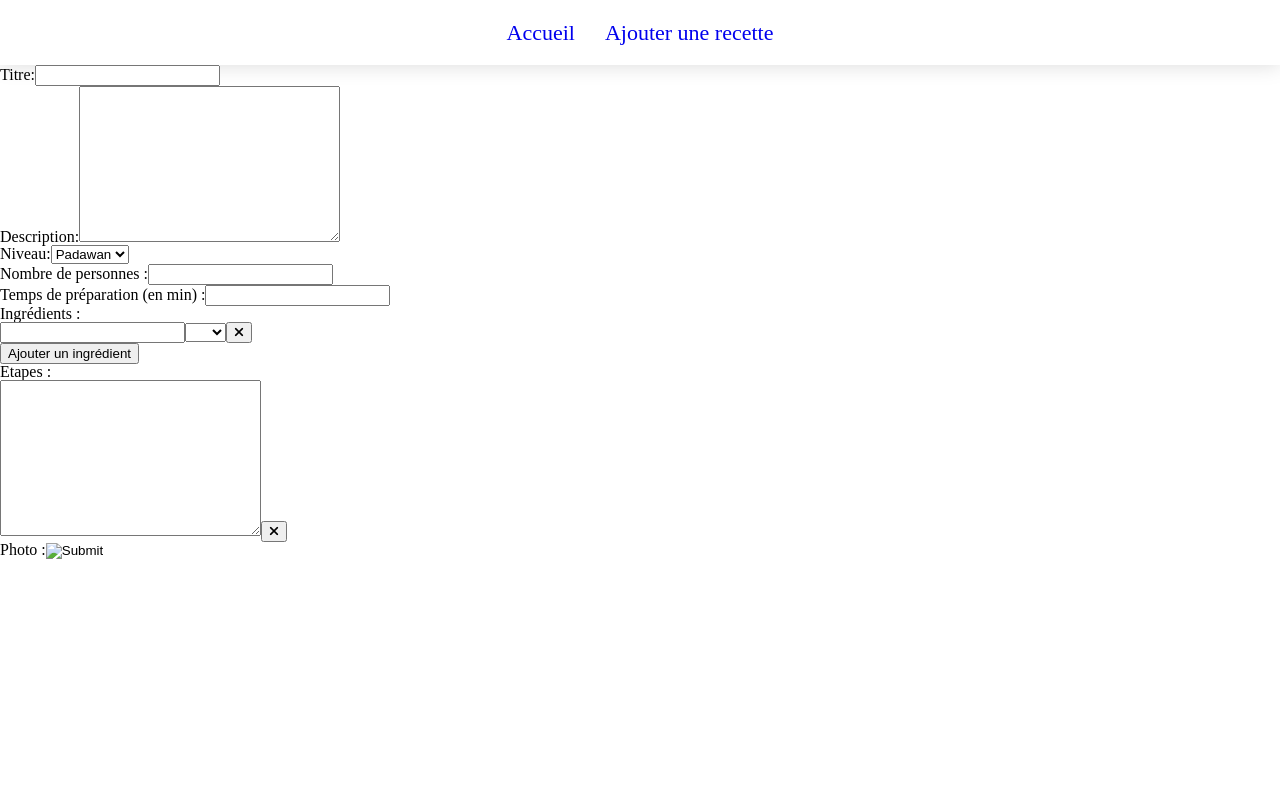
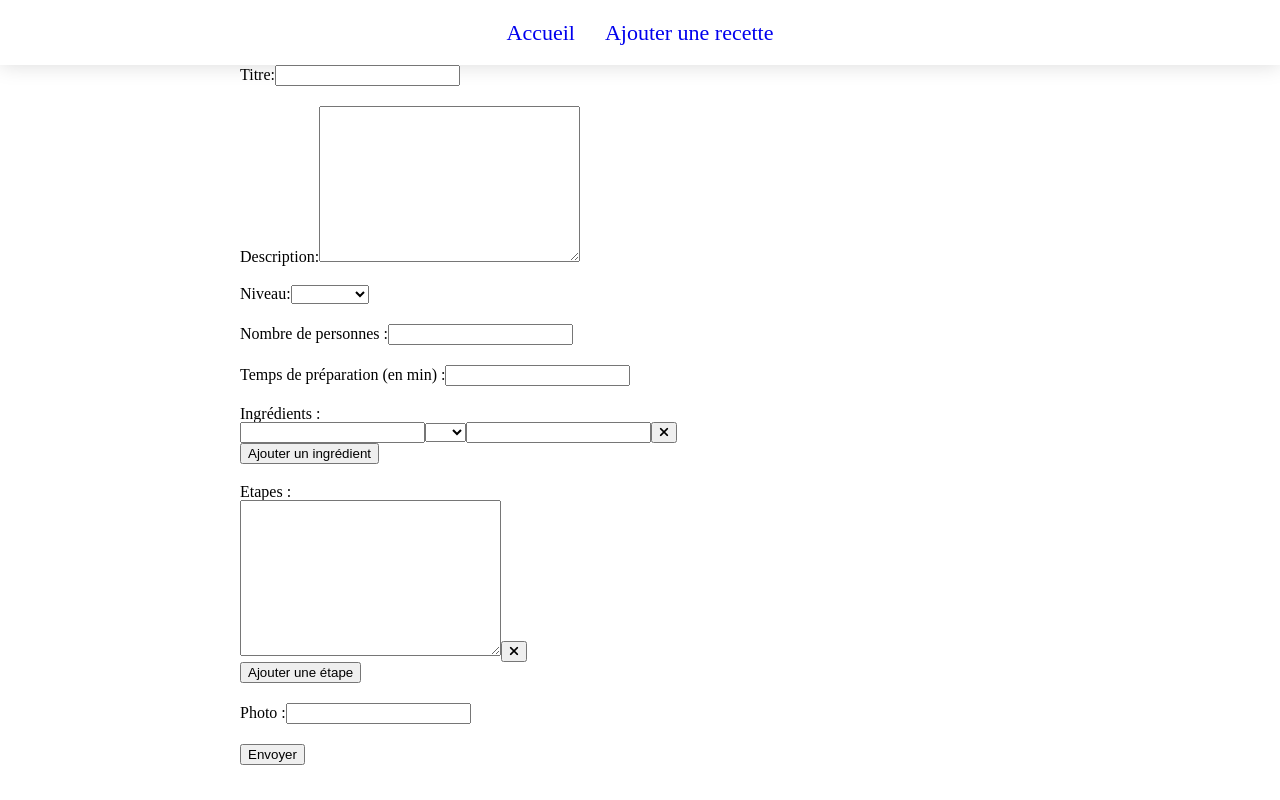
Before and after one commit to jblndn/Cantina, a Vue app: page /#/add in a window 1280 px wide. Built offline with nearby package versions, Linux system fonts and the light colour scheme.

Commit message:
récupération données formulaire

```diff
--- a/package.json
+++ b/package.json
@@ -13,6 +13,7 @@
     "core-js": "^2.6.5",
     "node-sass": "^4.12.0",
     "vue": "^2.6.10",
+    "vue2-touch-events": "^2.0.0",
     "vuelidate": "^0.7.4"
   },
   "devDependencies": {
--- a/public/index.html
+++ b/public/index.html
@@ -18,4 +18,6 @@
     <!-- built files will be auto injected -->
   </body>
   <script src="https://kit.fontawesome.com/8f2aed7abd.js"></script>
+  <script src="https://ajax.googleapis.com/ajax/libs/jquery/3.1.0/jquery.min.js"></script>
+
 </html>
--- a/src/App.vue
+++ b/src/App.vue
@@ -17,7 +17,24 @@ export default {
 </script>
 
 <style>
+  .wrapper{
+    width: 800px;
+    margin: 0 auto;
+  }
   .centered{
     margin: 0 auto;
   }
+  .font-menu{
+    font-size: 22px;
+    line-height: 25px;
+  }
+  .title-card{
+    font-size: 18px;
+    line-height: 22px;
+  }
+  .title-home{
+    font-size: 50px;
+    text-align: center;
+    margin: 40px 0;
+  }
 </style>
--- a/src/components/card.vue
+++ b/src/components/card.vue
@@ -1,7 +1,7 @@
 <template>
 
     <div class="card">
-        <router-link :to='`/edit/${recipe.id}`'>
+        <router-link :to='`/recipe/${recipe.id}`'>
             <div class="container-img">
                 <img :src="recipe.photo" alt="">
                 <div class="container-icon">
--- a/src/components/form.vue
+++ b/src/components/form.vue
@@ -1,16 +1,16 @@
 <template>
-    <form action="">
+    <form class="form-add wrapper" @submit.prevent="onSubmit">
         <div class="form-container">
             <label for="titre">Titre:</label>
-            <input type="text" id="titre">
+            <input type="text" id="titre" v-model="recipe.titre">
         </div>
         <div class="form-container">
             <label for="description">Description:</label>
-            <textarea name="description" id="description" cols="30" rows="10"></textarea>
+            <textarea name="description" id="description" v-model="recipe.description" cols="30" rows="10"></textarea>
         </div>
         <div class="form-container">
             <label for="niveau">Niveau:</label>
-            <select name="niveau" id="niveau">
+            <select name="niveau" id="niveau" v-model="recipe.niveau">
                 <option value="padawan">Padawan</option>
                 <option value="jedi">Jedi</option>
                 <option value="maitre">Maître</option>
@@ -18,19 +18,19 @@
         </div>
         <div class="form-container">
             <label for="personnes">Nombre de personnes :</label>
-            <input type="number" name="personnes" id="personnes" step="1">
+            <input type="number" name="personnes" id="personnes" v-model="recipe.personnes" step="1">
         </div>
         <div class="form-container">
-            <label for="time">Temps de préparation (en min) :</label>
-            <input type="number" name="time" id="time" step="5">
+            <label for="temps">Temps de préparation (en min) :</label>
+            <input type="number" name="temps" id="temps" v-model="recipe.tempsPreparation" step="5">
         </div>
         <div class="form-container">
             <label for="ingredients">Ingrédients :</label>
-            <ul>
+            <ul class="container-ingredient">
                 <li class="one-ingredient">
-                    <input type="number">
+                    <input type="number" id="nombre">
                     <select name="mesure" id="mesure">
-                        <option value="empty"> </option>
+                        <option value=""> </option>
                         <option value="l">l</option>
                         <option value="dl">dl</option>
                         <option value="cl">cl</option>
@@ -40,18 +40,19 @@
                         <option value="cg">cg</option>
                         <option value="mg">mg</option>
                     </select>
-                    <button>
+                    <input type="text" id="nom">
+                    <button type="button" @click="deleteIngredient">
                         <i class="fas fa-times"></i>
                     </button>
                 </li>
             </ul>
-            <button>
+            <button type="button" @click="addIngredient">
                 Ajouter un ingrédient
             </button>
         </div>
         <div class="form-container">
             <label for="etapes">Etapes :</label>
-            <ul>
+            <ul class="container-step">
                 <li class="one-step">
                     <textarea name="etape" id="etape" cols="30" rows="10"></textarea>
                     <button>
@@ -59,15 +60,24 @@
                     </button>
                 </li>
             </ul>
+            <button type="button" @click="addStep">
+                Ajouter une étape
+            </button>
         </div>
         <div class="form-container">
             <label for="photo">Photo :</label>
-            <input type="image">
+            <input type="url" id="photo" v-model="recipe.photo">
+        </div>
+        <div class="form-container">
+            <button type="submit">
+                Envoyer
+            </button>
         </div>
     </form>
 </template>
 
 <script>
+
 export default {
     name: 'Form',
     props: {
@@ -81,12 +91,120 @@ export default {
                     niveau: '',
                     personnes: '',
                     tempsPreparation: '',
-                    ingredients: Object,
-                    etapes: Object,
+                    ingredients: [],
+                    etapes: [],
                     photo: '',
                 }
             }
         }
+    },
+    methods: {
+        addIngredient: function(){
+            let oneIngredient = '<li class="one-ingredient">'+
+                    '<input type="number" id="nombre">'+
+                    '<select name="mesure" id="mesure">'+
+                        '<option value="empty"> </option>'+
+                        '<option value="l">l</option>'+
+                        '<option value="dl">dl</option>'+
+                        '<option value="cl">cl</option>'+
+                        '<option value="ml">ml</option>'+
+                        '<option value="g">g</option>'+
+                        '<option value="dg">dg</option>'+
+                        '<option value="cg">cg</option>'+
+                        '<option value="mg">mg</option>'+
+                    '</select>'+
+                    '<input type="text" id="nom">'+
+                    '<button type="button" @click="deleteIngredient">'+
+                        '<i class="fas fa-times"></i>'+
+                    '</button>'+
+                '</li>'
+
+            $('.container-ingredient').append(oneIngredient);
+        },
+        addStep: function(){
+            let oneStep = '<li class="one-step">'+
+                    '<textarea name="etape" id="etape" cols="30" rows="10"></textarea>'+
+                    '<button>'+
+                        '<i class="fas fa-times"></i>'+
+                    '</button>'+
+                '</li>'
+
+            $('.container-step').append(oneStep);
+        },
+        deleteIngredient: function(){
+            console.log(this);
+             this.$event.target.parent().removeChild(this.$event.target);
+        },
+        // getTitle: function(){
+        //     let titleValue = document.querySelector('#titre').value;
+
+        //     this.recipe.titre = titleValue;
+        // },
+        // getDescription: function(){
+        //     let descriptionValue = document.querySelector('#description').value;
+
+        //     this.recipe.description = descriptionValue;
+        // },
+        // getLevel: function(){
+        //     let levelValue = document.querySelector('#niveau').value;
+
+        //     this.recipe.niveau = levelValue;
+        // },
+        // getPeople: function(){
+        //     let peopleValue = document.querySelector('#personnes').value;
+
+        //     this.recipe.personnes = peopleValue;
+        // },
+        getIngredients: function(){
+            let ingredientsDOM = document.querySelectorAll('.one-ingredient');
+            let ingredients = [];
+
+            for (let i = 0; i < ingredientsDOM.length; i++) {
+
+                let number = ingredientsDOM[i].querySelector('#nombre').value;
+                let mesure = ingredientsDOM[i].querySelector('#mesure').value;
+                let name = ingredientsDOM[i].querySelector('#nom').value;
+
+                let ingredientValue = number + mesure + ' ' + name;
+                ingredients.push(ingredientValue)
+
+            }
+            this.recipe.ingredients = ingredients;
+        },
+        getSteps: function(){
+            let stepDom = document.querySelectorAll('.one-step');
+            let steps = [];
+
+            for (let i = 0; i < stepDom.length; i++) {
+
+                let stepValue = stepDom[i].querySelector('#etape').value;
+                steps.push(stepValue)
+
+            }
+            this.recipe.etapes = steps;
+        },
+        // getPicture: function(){
+        //     let pictureValue = document.querySelector('#photo').value;
+
+        //     this.recipe.photo = pictureValue;
+        // },
+        onSubmit: function(){
+            // this.getTitle();
+            // this.getDescription();
+            // this.getLevel();
+            // this.getPeople();
+            this.getIngredients();
+            this.getSteps();
+            // this.getPicture();
+            this.$emit('send', this.recipe)
+        }
     }
 }
 </script>
+
+<style scoped>
+
+    .form-container{
+        margin-bottom: 20px;
+    }
+</style>
--- a/src/pages/add.vue
+++ b/src/pages/add.vue
@@ -1,16 +1,25 @@
 <template>
-    <div class="container-add centered">
-        <Form/>
+    <div class="container-add">
+        <Form @send='addRecipe'/>
     </div>
 </template>
 
 <script>
 import Form from "../components/form.vue"
+import Service from '../services/Service.js'
 
 export default {
     name: 'add',
     components: {
         Form
+    },
+    methods: {
+         addRecipe: function(recipe){
+
+            Service.addRecipe(recipe).then(res => {
+                    this.$router.replace('/')
+            }).catch(({message}) => alert(message))
+        }
     }
 }
 </script>
--- a/src/pages/home.vue
+++ b/src/pages/home.vue
@@ -41,17 +41,5 @@ export default {
         justify-content: flex-start;
         align-content: center;
     }
-    .font-menu{
-        font-size: 22px;
-        line-height: 25px;
-    }
-    .title-card{
-        font-size: 18px;
-        line-height: 22px;
-    }
-    .title-home{
-        font-size: 50px;
-        text-align: center;
-        margin: 40px 0;
-    }
+
 </style>
--- a/src/pages/recipe.vue
+++ b/src/pages/recipe.vue
@@ -1,10 +1,13 @@
 <template>
-    <div class="container-recipe centered">
+    <div class="container-recipe wrapper">
+
 
     </div>
 </template>
 
 <script>
+
+import Service from '../services/Service.js'
 
 export default {
     name: 'recipe',
--- a/src/services/Service.js
+++ b/src/services/Service.js
@@ -22,20 +22,20 @@ export default {
             .catch(errorHandler)
     },
 
-    // addUser: function (userObj) {
-    //     return axios.post(`${API_ENDPOINT}/recipes`, userObj)
-    //         .then(res => res.data)
-    //         .catch(errorHandler)
-    // },
+    addRecipe: function (recipeObj) {
+        return axios.post(`${API_ENDPOINT}/recipes`, recipeObj)
+            .then(res => res.data)
+            .catch(errorHandler)
+    },
 
-    // removeUser: function (userObj) {
+    // removeRecipe: function (userObj) {
     //     return axios.delete(`${API_ENDPOINT}/recipes/${userObj.id}`)
     //         .then(res => res.data)
     //         .catch(errorHandler)
     // },
 
 
-    // updateUser: function (userObj) {
+    // updateRecipe: function (userObj) {
     //     return axios.put(`${API_ENDPOINT}/recipes/${userObj.id}`, userObj)
     //         .then(res => res.data)
     //         .catch(errorHandler)
```
Also changed, not shown: 1 other file (tests, documents, lock files or other folders).
